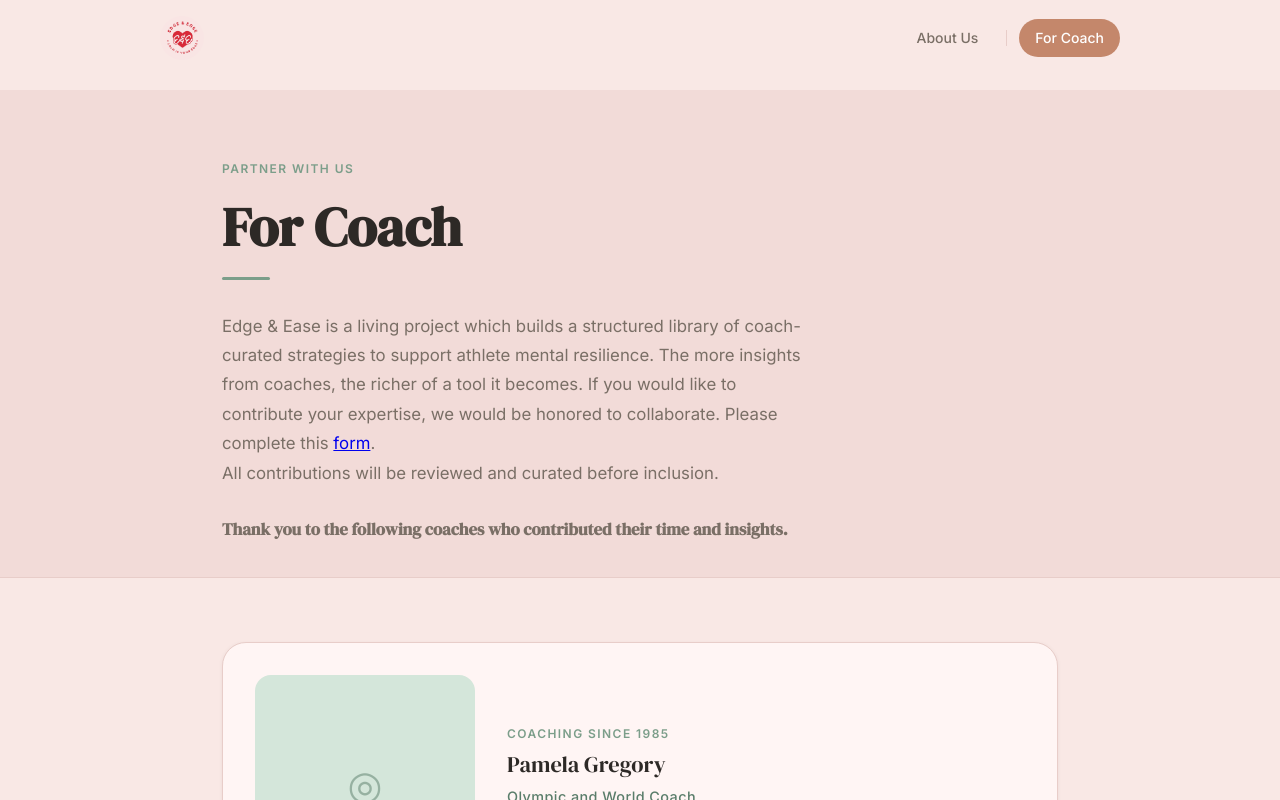
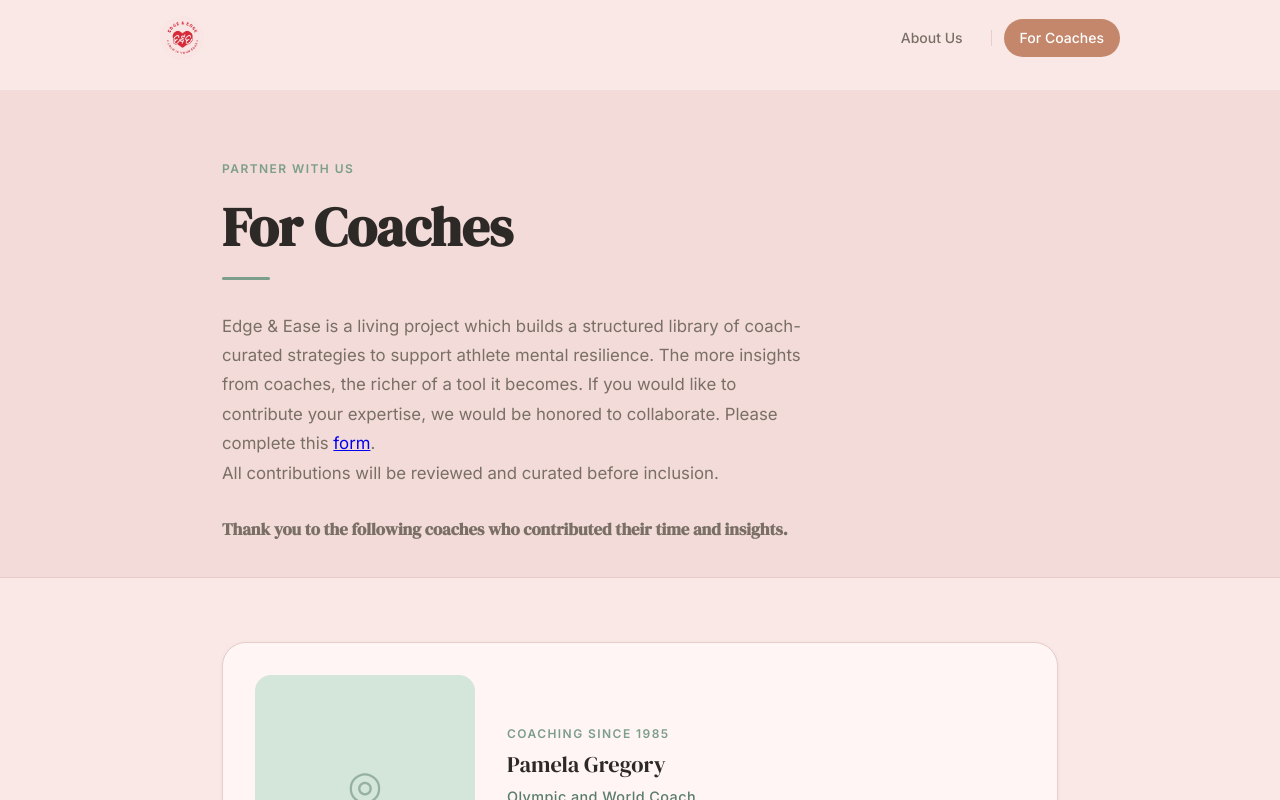
Before and after one commit to violetyan10/Edge-and-Ease, a Vue app in the folder frontend/: page /for-coach in a window 1280 px wide. Shown: the top 800 px of the page. Built offline with nearby package versions, Linux system fonts and the light colour scheme; the HTML template or start-up script is replaced by a standard one.

Commit message:
updateCoachesToCoach

```diff
--- a/frontend/src/App.vue
+++ b/frontend/src/App.vue
@@ -12,7 +12,7 @@
       <nav class="nav__links" aria-label="Site navigation">
         <RouterLink to="/our-team"  class="nav__btn" active-class="nav__btn--active">About Us</RouterLink>
         <span class="nav__sep" aria-hidden="true" />
-        <RouterLink to="/for-coach" class="nav__btn" active-class="nav__btn--active">For Coach</RouterLink>
+        <RouterLink to="/for-coach" class="nav__btn" active-class="nav__btn--active">For Coaches</RouterLink>
       </nav>
 
     </div>
--- a/frontend/src/views/ForCoachPage.vue
+++ b/frontend/src/views/ForCoachPage.vue
@@ -5,7 +5,7 @@
     <section class="inner-page__hero">
       <div class="section-wrapper">
         <span class="section-label">Partner with us</span>
-        <h1 class="inner-page__title">For Coach</h1>
+        <h1 class="inner-page__title">For Coaches</h1>
         <div class="divider" />
         <p class="inner-page__lead">
           Edge & Ease is a living project which builds a structured library of coach-curated strategies to support athlete mental resilience.
```
